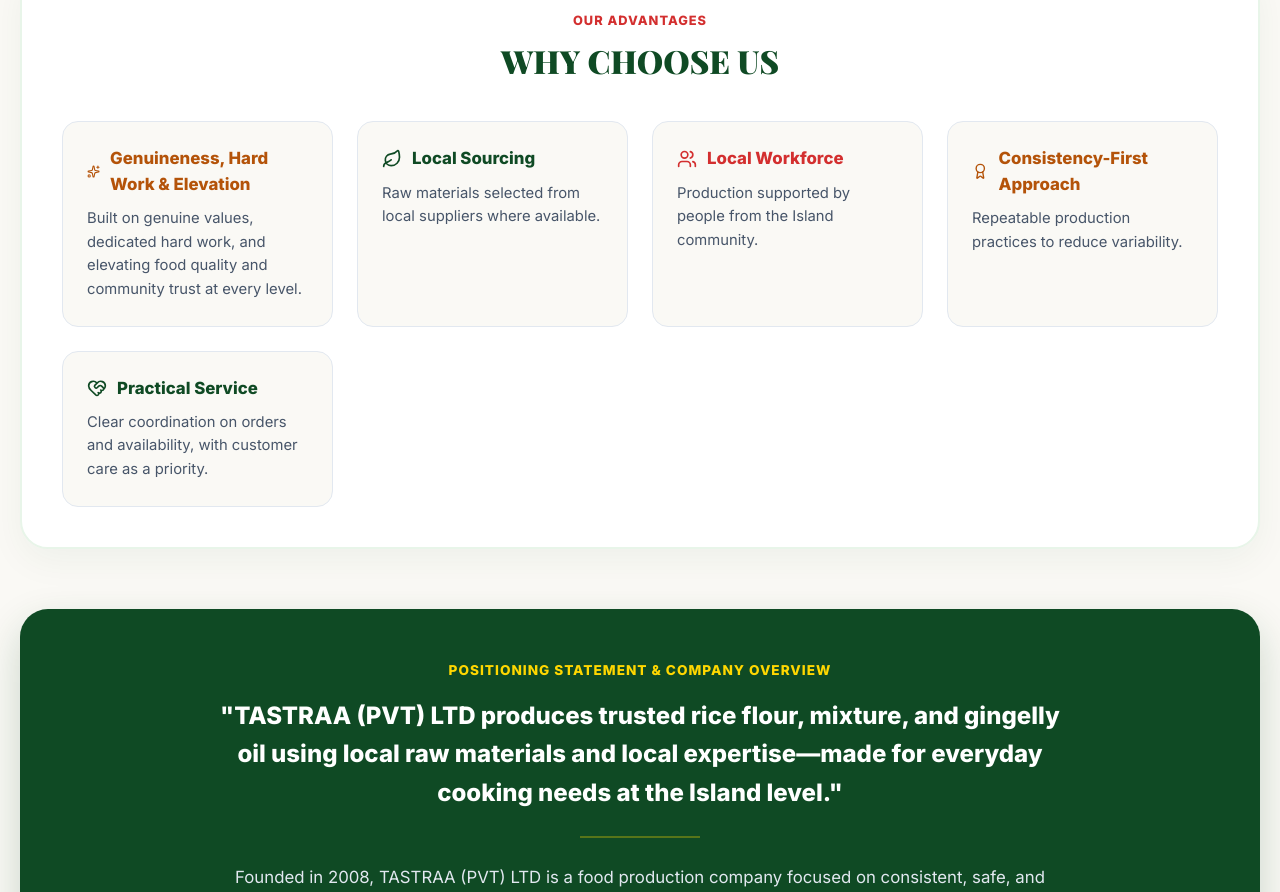
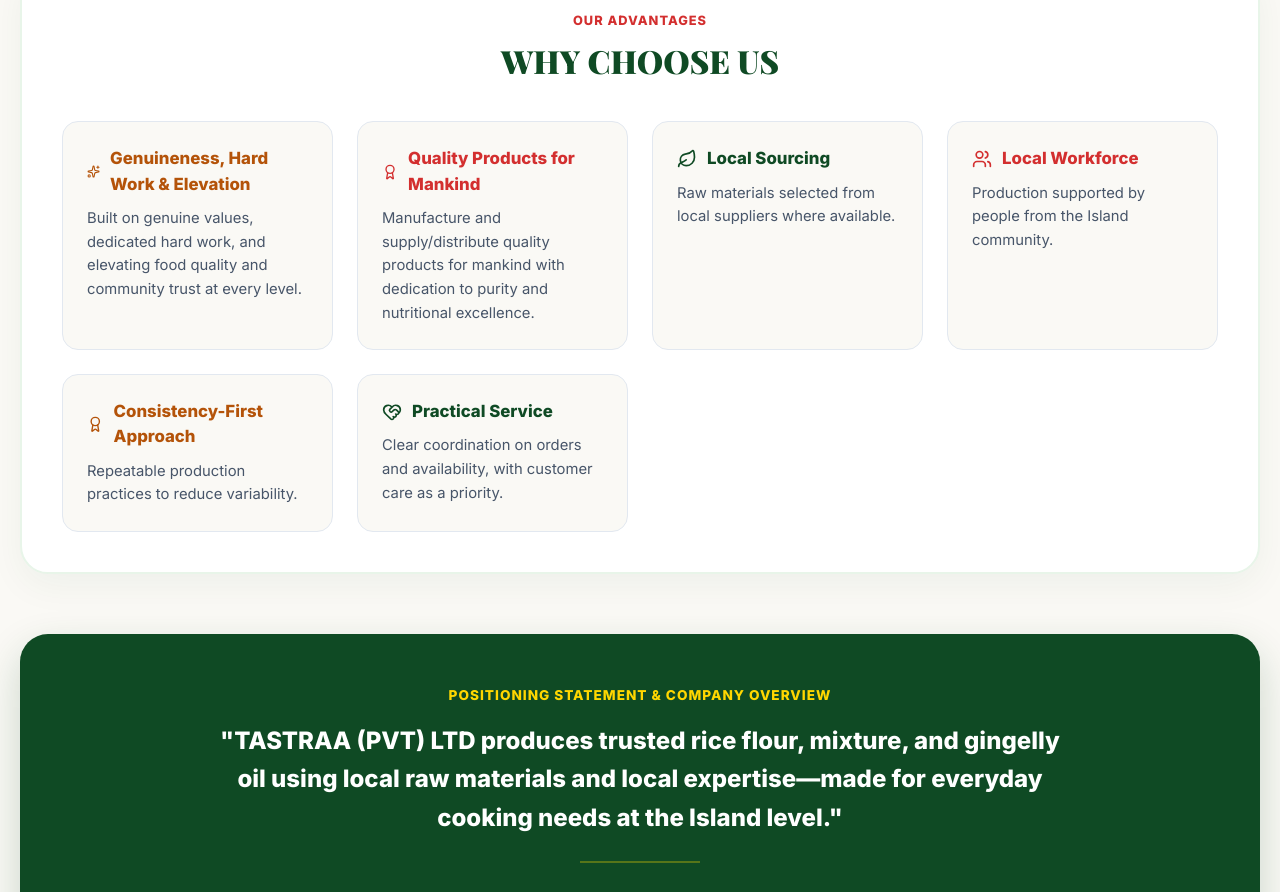
Before and after one commit to Sageerthana06/tastrraa-website, a React (Vite) app in the folder web/: page /about in a window 1280 px wide. Shown: the part 3200-4092 px from the top of the page. Built offline with nearby package versions, Linux system fonts and the light colour scheme; no server answers; a web font is replaced by a local one.

Commit message:
Add Quality Products for Mankind as 2nd card in Why Choose Us section

```diff
--- a/web/src/pages/About.jsx
+++ b/web/src/pages/About.jsx
@@ -579,7 +579,18 @@
                 </p>
               </div>
 
-              {/* 2 */}
+              {/* 2: Quality Products for Mankind */}
+              <div style={{ padding: '24px', borderRadius: '16px', backgroundColor: '#FAF9F5', border: '1px solid #E2E8F0' }}>
+                <div style={{ display: 'flex', alignItems: 'center', gap: '10px', marginBottom: '10px' }}>
+                  <Award size={20} style={{ color: '#D32F2F' }} />
+                  <h4 style={{ margin: 0, fontSize: '1.05rem', fontWeight: '800', color: '#D32F2F' }}>Quality Products for Mankind</h4>
+                </div>
+                <p style={{ margin: 0, color: '#475569', fontSize: '0.925rem', lineHeight: '1.6' }}>
+                  Manufacture and supply/distribute quality products for mankind with dedication to purity and nutritional excellence.
+                </p>
+              </div>
+
+              {/* 3 */}
               <div style={{ padding: '24px', borderRadius: '16px', backgroundColor: '#FAF9F5', border: '1px solid #E2E8F0' }}>
                 <div style={{ display: 'flex', alignItems: 'center', gap: '10px', marginBottom: '10px' }}>
                   <Leaf size={20} style={{ color: '#0F4A24' }} />
```
